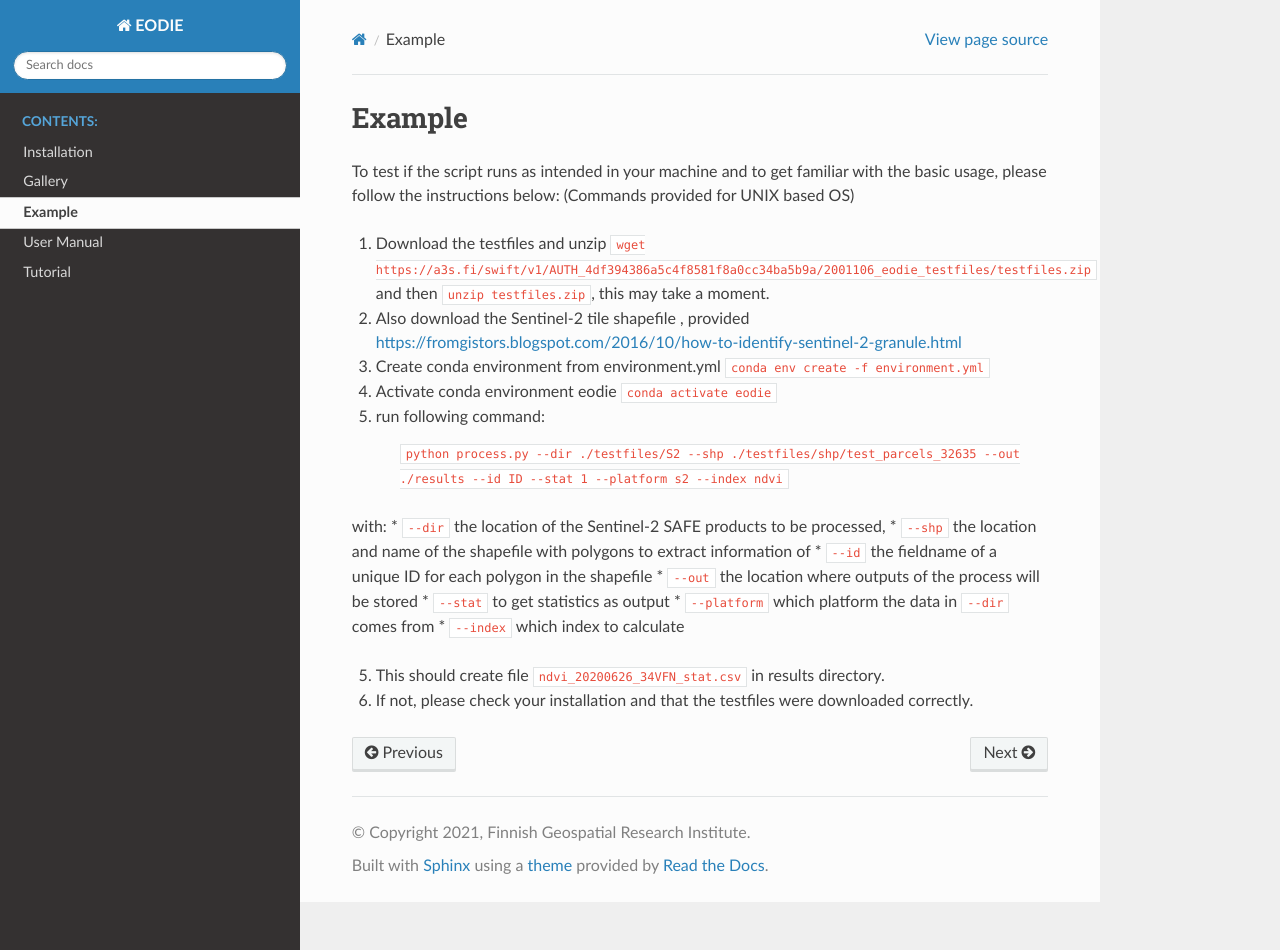
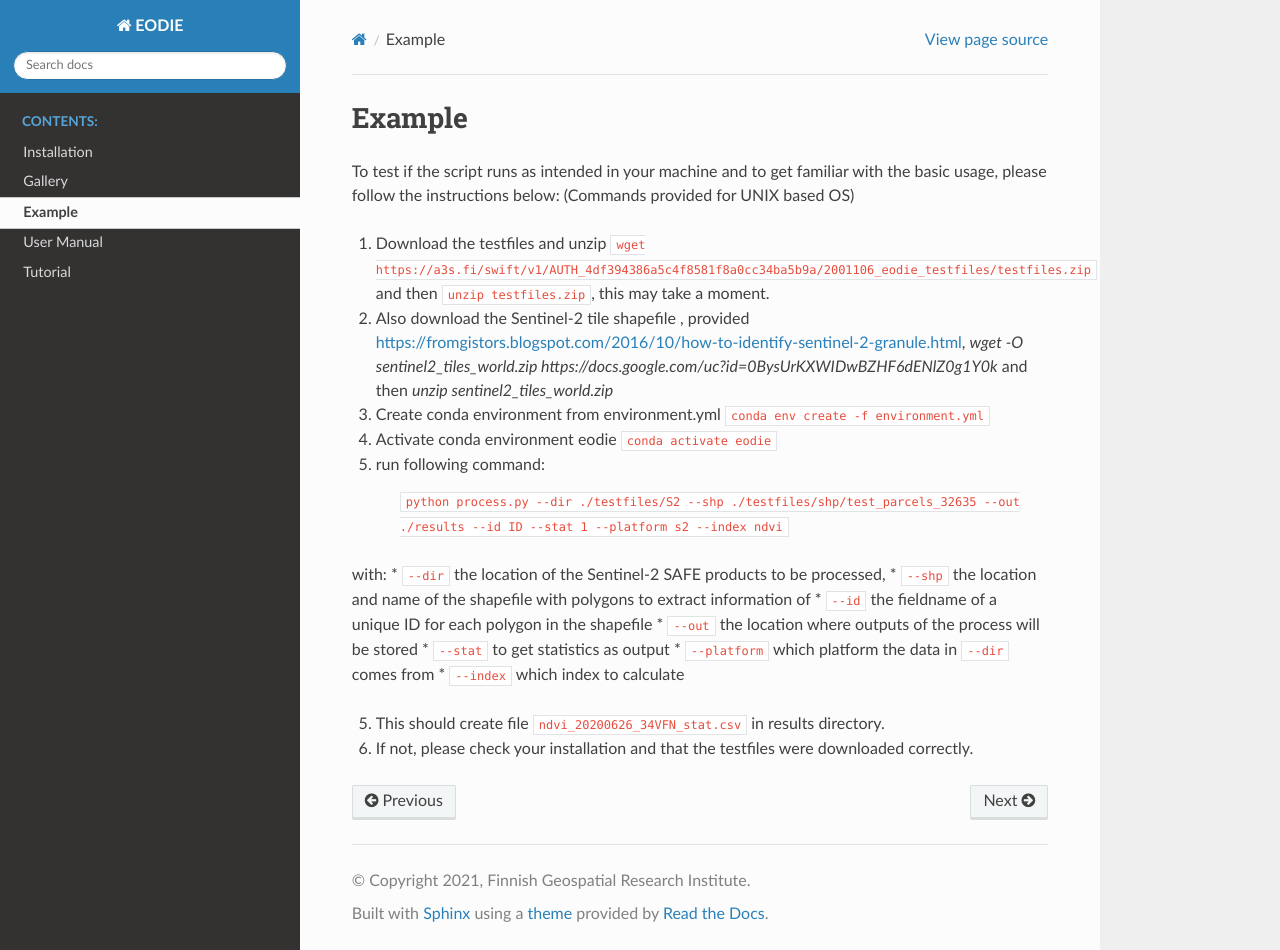
Before and after one commit to samumantha/EODIE, a Sphinx documentation site: the page built from docs/Example.rst, in a window 1280 px wide and 950 px high. Built offline with Sphinx 7.4.7 and the Read the Docs theme 2.0.0, drawn with Linux system fonts in a browser that asks for light colours.

Commit message:
add dl and unzip commands for s2world

```diff
--- a/docs/Example.rst
+++ b/docs/Example.rst
@@ -7,7 +7,8 @@ To test if the script runs as intended in your machine and to get familiar with
 (Commands provided for UNIX based OS)
 
 1. Download the testfiles and unzip ``wget https://a3s.fi/swift/v1/AUTH_4df394386a5c4f8581f8a0cc34ba5b9a/2001106_eodie_testfiles/testfiles.zip`` and then ``unzip testfiles.zip``, this may take a moment.
-2. Also download the Sentinel-2 tile shapefile , provided https://fromgistors.blogspot.com/2016/10/how-to-identify-sentinel-2-granule.html
+2. Also download the Sentinel-2 tile shapefile , provided https://fromgistors.blogspot.com/2016/10/how-to-identify-sentinel-2-granule.html, `wget -O sentinel2_tiles_world.zip https://docs.google.com/uc?id=0BysUrKXWIDwBZHF6dENlZ0g1Y0k` and then `unzip sentinel2_tiles_world.zip`
+
 3. Create conda environment from environment.yml ``conda env create -f environment.yml``
 4. Activate conda environment eodie ``conda activate eodie``
 5. run following command:
```
